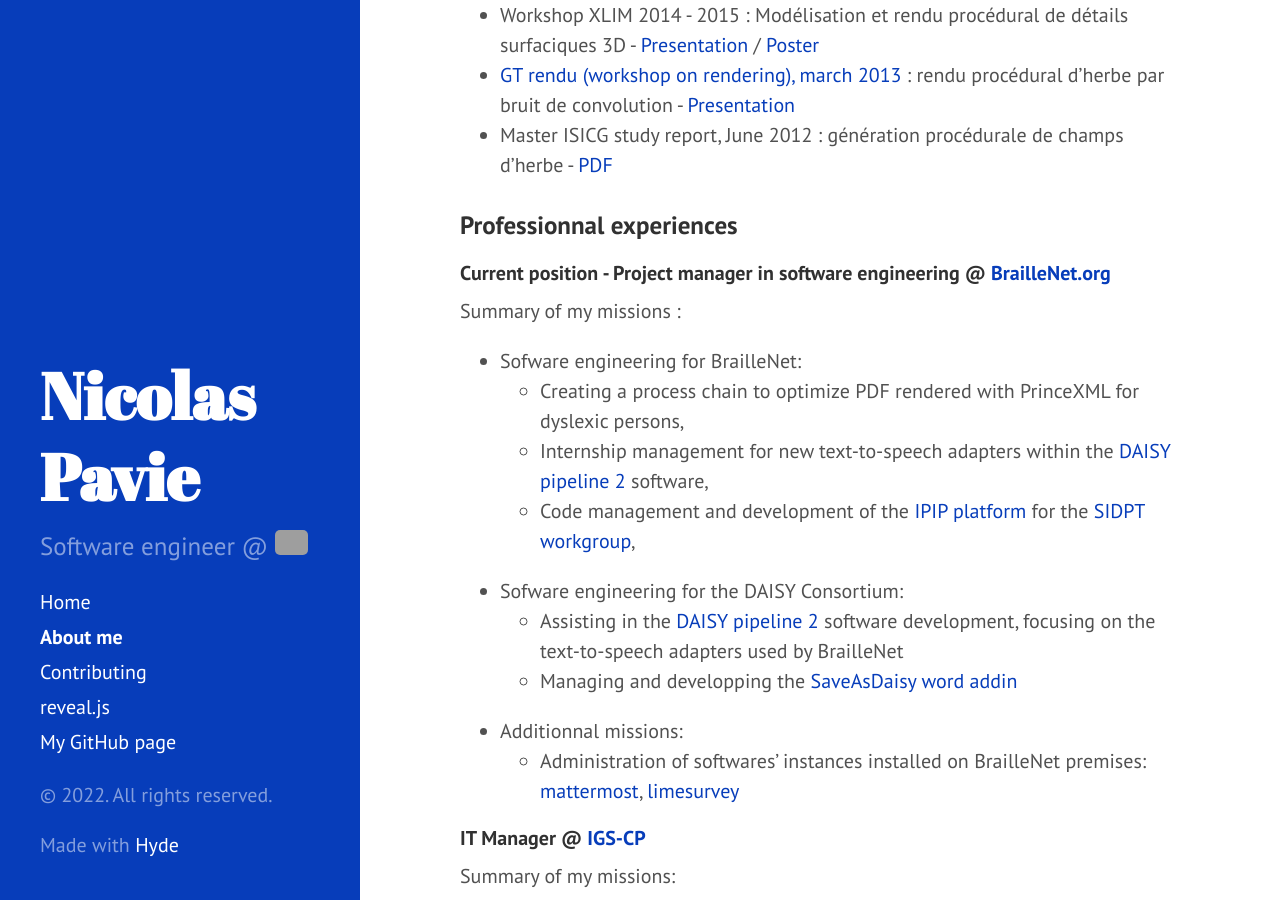
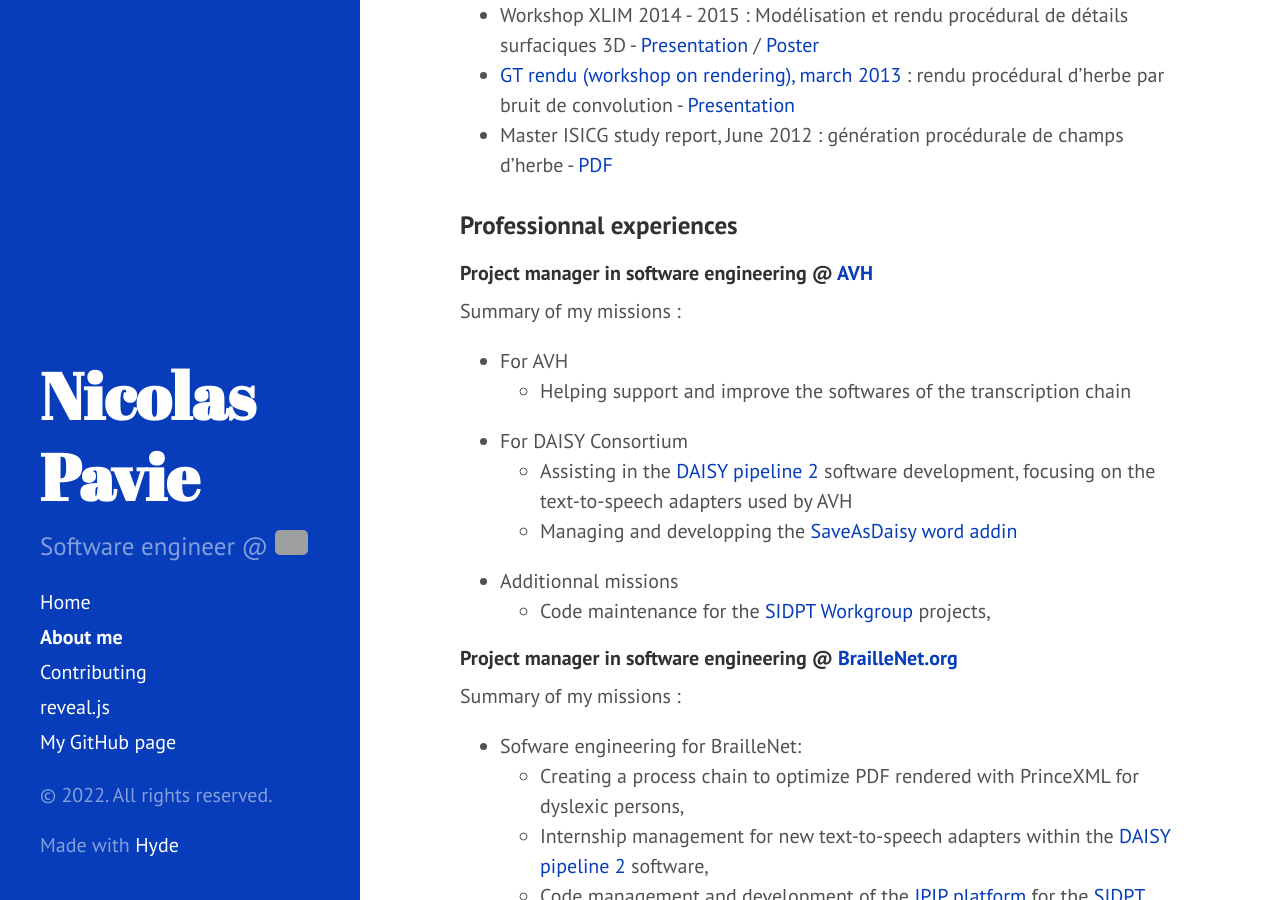
Before and after one commit to NPavie/npavie.github.io, a Jekyll site: the page built from about.md, in a window 1280 px wide and 900 px high, scrolled down 939 px. Built offline with Jekyll 4.4.1, drawn with Linux system fonts in a browser that asks for light colours; some of the changed text lies outside the part shown; grey boxes are pictures that could not be loaded.

Commit message:
Update about.md
Updated description and resume

```diff
--- a/about.md
+++ b/about.md
@@ -27,7 +27,18 @@
 
 ### Professionnal experiences
 
-#### Current position - Project manager in software engineering @ [BrailleNet.org](https://www.braillenet.org)
+#### Project manager in software engineering @ [AVH](https://www.avh.asso.fr/fr)
+
+Summary of my missions :
+- For AVH
+  - Helping support and improve the softwares of the transcription chain
+- For DAISY Consortium
+  - Assisting in the [DAISY pipeline 2](http://daisy.github.io/pipeline/) software development, focusing on the text-to-speech adapters used by AVH
+  - Managing and developping the [SaveAsDaisy word addin](https://daisy.github.io/word-save-as-daisy/)
+- Additionnal missions
+  - Code maintenance for the [SIDPT Workgroup](https://github.com/SIDPT) projects,
+
+#### Project manager in software engineering @ [BrailleNet.org](https://www.braillenet.org)
 
 Summary of my missions :
 - Sofware engineering for BrailleNet:
```
Also changed, not shown: other parts of about.md (+1 -1 lines).
